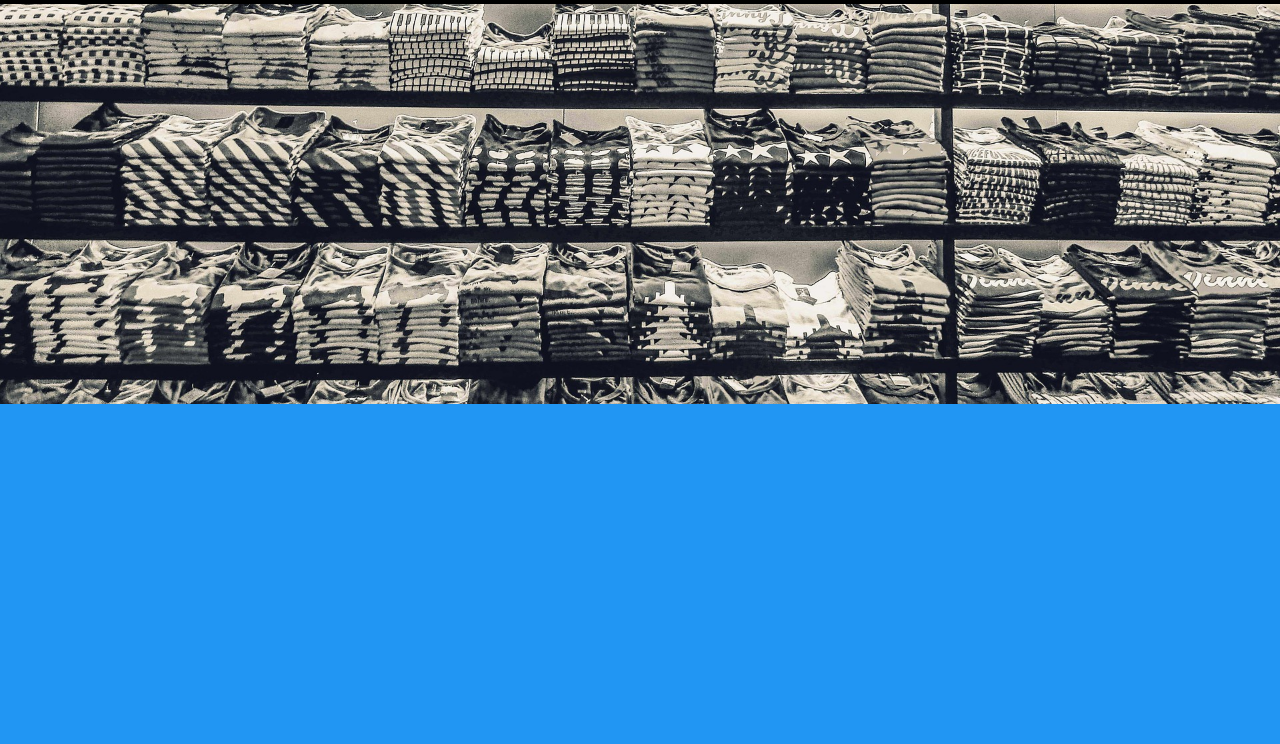
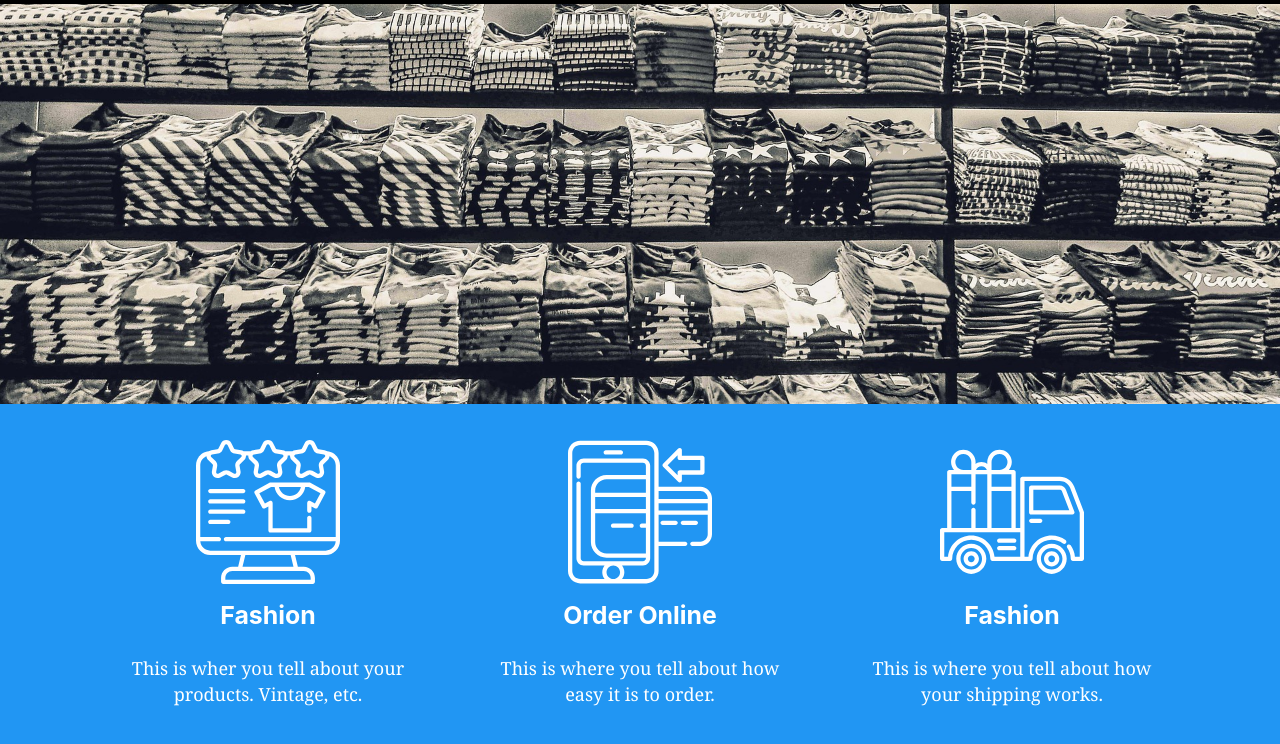
Before and after one commit to abecel22/costa-landing-page, a Gatsby site: page / in a window 1280 px wide. Shown: the part 52-796 px from the top of the page. Built offline with nearby package versions, Linux system fonts and the light colour scheme; Gatsby itself is replaced by a stand-in of ours.

Commit message:
Updated homepage with icons and banner img.

```diff
--- /dev/null
+++ b/src/components/featureIcons.js
@@ -0,0 +1,19 @@
+import React from "react"
+
+function featureIcons(props) {
+  return (
+    <div className="columns-div__part">
+      <img
+        className="columns-div__icon"
+        auto
+        widthx50
+        src={props.imgPath}
+        alt={props.imgAlt}
+      />
+      <h3 className="columns-div__subtitle">{props.subtitle}</h3>
+      <p className="columns-div__text">{props.imgText}</p>
+    </div>
+  )
+}
+
+export default featureIcons
--- /dev/null
+++ b/src/components/iconColumns.js
@@ -0,0 +1,34 @@
+import React from "react"
+import FeatureIcons from "./featureIcons"
+import rating from "../images/003-rating.svg"
+import payment from "../images/001-payment.svg"
+import present from "../images/002-present.svg"
+
+import "./styles/iconColumns.css"
+
+function iconColumns() {
+  return (
+    <div className="columns-div">
+      <FeatureIcons
+        imgPath={rating}
+        imgAlt="A fashion icon"
+        subtitle="Fashion"
+        imgText="This is wher you tell about your products. Vintage, etc."
+      />
+      <FeatureIcons
+        imgPath={payment}
+        imgAlt="A smartphone icon"
+        subtitle="Order Online"
+        imgText="This is where you tell about how easy it is to order."
+      />
+      <FeatureIcons
+        imgPath={present}
+        imgAlt="Fast Shipping"
+        subtitle="Fashion"
+        imgText="This is where you tell about how your shipping works."
+      />
+    </div>
+  )
+}
+
+export default iconColumns
--- /dev/null
+++ b/src/components/styles/iconColumns.css
@@ -0,0 +1,35 @@
+.columns-div {
+  margin: 2%;
+  display: flex;
+  justify-content: center;
+}
+
+.columns-div__part {
+  padding: 10px 5px;
+  margin: 0 2rem;
+  max-width: 300px;
+  text-align: center;
+}
+
+.columns-div__icon {
+  width: 8rem;
+  height: auto;
+  display: block;
+  margin: auto;
+}
+
+.columns-div__subtitle {
+  margin-top: 1rem;
+}
+
+@media (max-width: 768px) {
+  .columns-div {
+    flex-direction: column;
+    margin-top: 2rem;
+  }
+
+  .columns-div__part {
+    width: 100%;
+    margin: auto;
+  }
+}
--- a/src/components/styles/layout.css
+++ b/src/components/styles/layout.css
@@ -1,6 +1,8 @@
 html {
   font-family: sans-serif;
   height: 100%;
+  overflow: hidden;
+
   -ms-text-size-adjust: 100%;
   -webkit-text-size-adjust: 100%;
 }
@@ -10,6 +12,7 @@ body {
   background: #2196f3;
   height: 100%;
   color: white;
+
   -webkit-font-smoothing: antialiased;
   -moz-osx-font-smoothing: grayscale;
 }
@@ -619,6 +622,7 @@ pre tt:before,
 pre tt:after {
   content: "";
 }
+
 @media only screen and (max-width: 480px) {
   html {
     font-size: 100%;
--- a/src/pages/index.js
+++ b/src/pages/index.js
@@ -3,50 +3,49 @@ import Toolbar from "../components/toolbar"
 import SideDrawer from "../components/sideDrawer"
 import Backdrop from "../components/backdrop"
 import Banner from "../components/banner"
+import IconColumns from "../components/iconColumns"
 // import { Link } from "gatsby"
 
 import Layout from "../components/layout"
 import SEO from "../components/seo"
 
 class IndexPage extends Component {
-
   state = {
-    sideDrawerOpen: false
-  };
+    sideDrawerOpen: false,
+  }
 
   drawerToggleClickHandler = () => {
-    this.setState((prevState) => {
-      return {sideDrawerOpen: !prevState.sideDrawerOpen};
-    });
-  };
+    this.setState(prevState => {
+      return { sideDrawerOpen: !prevState.sideDrawerOpen }
+    })
+  }
 
-  backdropClickHandler= () => {
-    this.setState({sideDrawerOpen: false})
-  };
+  backdropClickHandler = () => {
+    this.setState({ sideDrawerOpen: false })
+  }
 
   render() {
-    let backdrop;
+    let backdrop
 
-    if(this.state.sideDrawerOpen) {
-      backdrop = <Backdrop click={this.backdropClickHandler}/>;
+    if (this.state.sideDrawerOpen) {
+      backdrop = <Backdrop click={this.backdropClickHandler} />
     }
 
     return (
       <Layout>
         <SEO title="Home" keywords={[`gatsby`, `application`, `react`]} />
-    <Toolbar drawerClickHandler={this.drawerToggleClickHandler}/>
-    <SideDrawer show={this.state.sideDrawerOpen}/>
+        <Toolbar drawerClickHandler={this.drawerToggleClickHandler} />
+        <SideDrawer show={this.state.sideDrawerOpen} />
         {backdrop}
 
         <Banner />
+        <IconColumns />
 
         <div style={{ maxWidth: `300px`, marginBottom: `1.45rem` }} />
         {/* <Link to="/page-2/">Go to page 2</Link> */}
       </Layout>
-    );
-
+    )
   }
 }
 
-
 export default IndexPage
```
Also changed, not shown: src/images/001-payment.svg (added), src/images/002-present.svg (added), src/images/003-rating.svg (added). Lines whose indentation alone changed are shown as unchanged.
